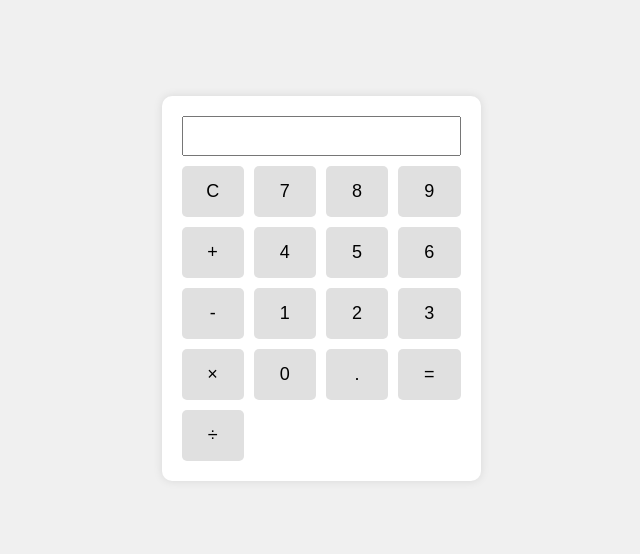
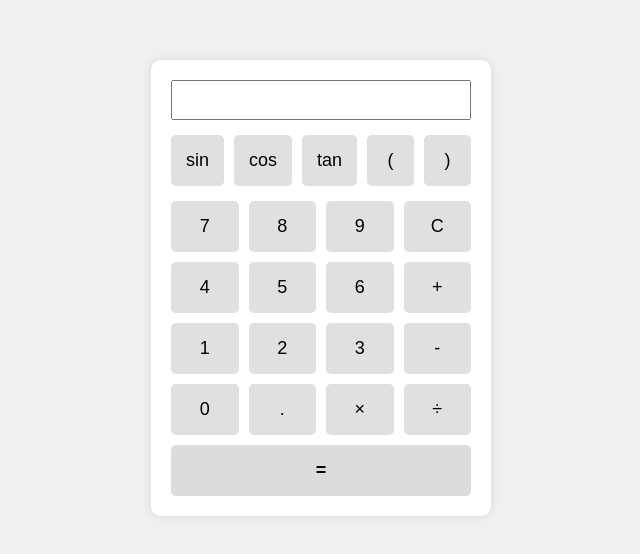
Before and after one commit to Bulat6789/calculator-team-project, a plain HTML site: page index.html in a window 1280 px wide. Shown: the part 112-666 px from the top of the page, without its empty margins (319-959 px from the left). Drawn offline with Linux system fonts and the light colour scheme.

Commit message:
Добавил тригонометрию

```diff
--- a/index.html
+++ b/index.html
@@ -1,43 +1,57 @@
 <!DOCTYPE html>
 <html lang="ru">
+
 <head>
     <meta charset="UTF-8">
     <meta name="viewport" content="width=device-width, initial-scale=1.0">
     <title>Калькулятор</title>
     <link rel="stylesheet" href="style.css">
 </head>
+
 <body>
     <div class="calculator">
         <input type="text" id="display" readonly>
 
+        <!-- Ряд тригонометрии -->
+        <div class="trig">
+            <button onclick="addFunction('sin')">sin</button>
+            <button onclick="addFunction('cos')">cos</button>
+            <button onclick="addFunction('tan')">tan</button>
+            <button onclick="addToDisplay('(')">(</button>
+            <button onclick="addToDisplay(')')">)</button>
+        </div>
+
+        <!-- Основные кнопки -->
         <div class="buttons">
-            <!-- Первый ряд -->
-            <button onclick="clearDisplay()">C</button>
+
+
             <button onclick="addToDisplay('7')">7</button>
             <button onclick="addToDisplay('8')">8</button>
             <button onclick="addToDisplay('9')">9</button>
-            <button onclick="addToDisplay('+')">+</button>
+            <button onclick="clearDisplay()">C</button>
 
-            <!-- Второй ряд -->
             <button onclick="addToDisplay('4')">4</button>
             <button onclick="addToDisplay('5')">5</button>
             <button onclick="addToDisplay('6')">6</button>
-            <button onclick="addToDisplay('-')">-</button>
+            <button onclick="addToDisplay('+')">+</button>
 
-            <!-- Третий ряд -->
             <button onclick="addToDisplay('1')">1</button>
             <button onclick="addToDisplay('2')">2</button>
             <button onclick="addToDisplay('3')">3</button>
-            <button onclick="addToDisplay('*')">×</button>
+            <button onclick="addToDisplay('-')">-</button>
 
-            <!-- Четвертый ряд -->
             <button onclick="addToDisplay('0')">0</button>
             <button onclick="addToDisplay('.')">.</button>
-            <button onclick="calculate()">=</button>
+            <button onclick="addToDisplay('*')">×</button>
             <button onclick="addToDisplay('/')">÷</button>
+
+
+            <button class="equal" onclick="calculate()">=</button>
         </div>
+
     </div>
 
     <script src="script.js"></script>
 </body>
+
 </html>
--- a/script.js
+++ b/script.js
@@ -2,6 +2,10 @@ let display = document.getElementById('display');
 
 function addToDisplay(value) {
     display.value += value;
+}
+
+function addFunction(func) {
+    display.value += func + '(';
 }
 
 function clearDisplay() {
@@ -10,10 +14,15 @@ function clearDisplay() {
 
 function calculate() {
     try {
-        // Заменяем символы для корректного вычисления
-        let expression = display.value.replace('×', '*').replace('÷', '/');
+        let expression = display.value
+            .replace(/×/g, '*')
+            .replace(/÷/g, '/')
+            .replace(/sin\(/g, 'Math.sin(')
+            .replace(/cos\(/g, 'Math.cos(')
+            .replace(/tan\(/g, 'Math.tan(');
+
         display.value = eval(expression);
-    } catch (error) {
+    } catch {
         display.value = 'Ошибка';
     }
 }
--- a/style.css
+++ b/style.css
@@ -12,19 +12,29 @@ body {
     background: white;
     padding: 20px;
     border-radius: 10px;
-    box-shadow: 0 0 10px rgba(0,0,0,0.1);
+    box-shadow: 0 0 10px rgba(0, 0, 0, 0.1);
+    width: 300px;
 }
 
 #display {
     width: 100%;
     height: 40px;
-    margin-bottom: 10px;
+    margin-bottom: 15px;
     text-align: right;
     font-size: 20px;
     padding: 5px;
     box-sizing: border-box;
 }
 
+/* тригонометрия — 5 кнопок в ряд */
+.trig {
+    display: grid;
+    grid-template-columns: repeat(5, 1fr);
+    gap: 10px;
+    margin-bottom: 15px;
+}
+
+/* основные кнопки — как раньше: 4 колонки */
 .buttons {
     display: grid;
     grid-template-columns: repeat(4, 1fr);
@@ -43,3 +53,15 @@ button {
 button:hover {
     background-color: #d0d0d0;
 }
+
+
+
+.equal {
+    grid-column: span 4;
+    background-color: #dcdcdc;
+    font-weight: bold;
+}
+
+.equal:hover {
+    background-color: #c8c8c8;
+}
```
